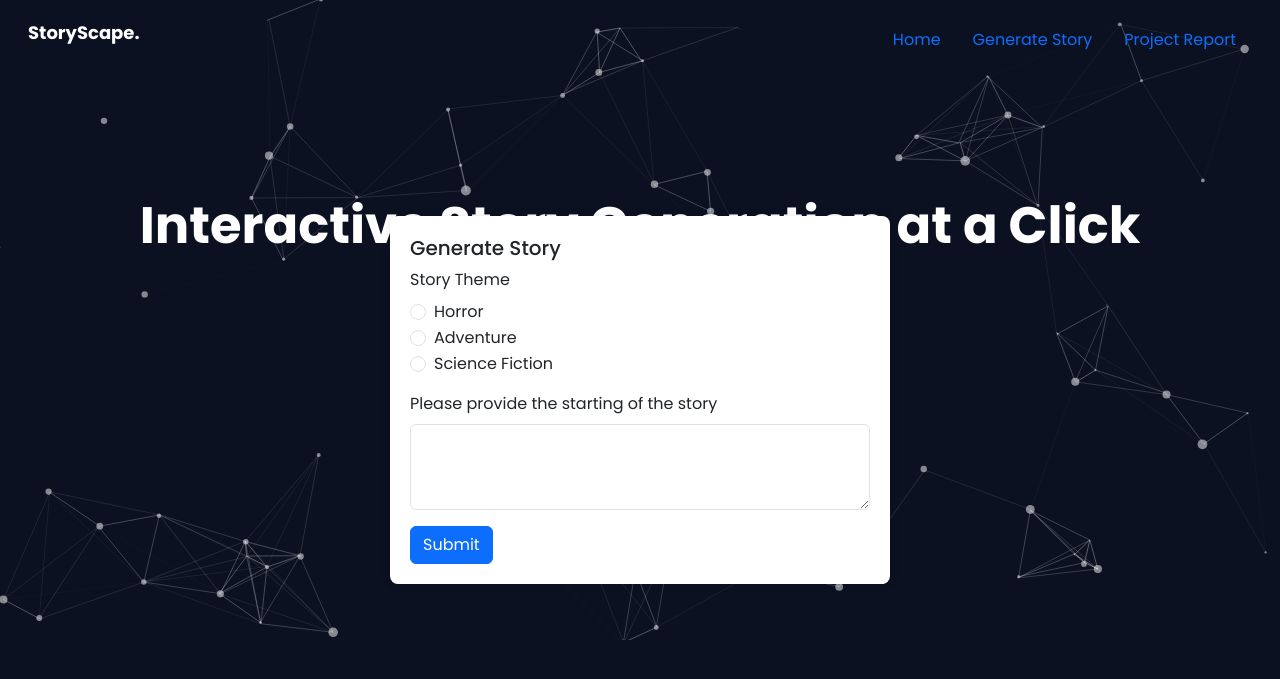
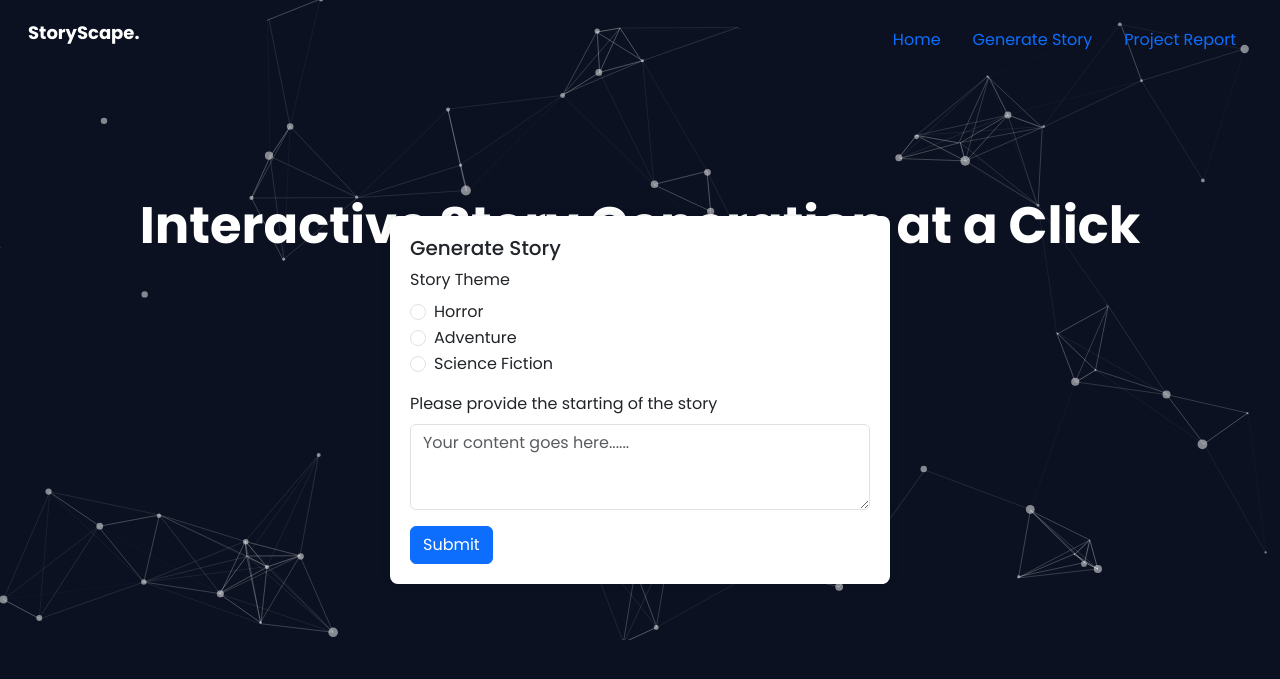
Before and after one commit to dwivediishivam/storyscape, a Flask app: page / in a window 1280 px wide, after a click on "Generate Story". Shown: the top 679 px of the page. Run offline with Flask 3, Linux system fonts and the light colour scheme.

Commit message:
Yout content goes here update

```diff
--- a/templates/index.html
+++ b/templates/index.html
@@ -68,7 +68,7 @@
               </div>
               <div class="mb-3">
                 <label for="storyStart" class="form-label">Please provide the starting of the story</label>
-                <textarea class="form-control" id="storyStart" rows="3"></textarea>
+                <textarea class="form-control" id="storyStart" rows="3" placeholder="Your content goes here......"></textarea>
               </div>
               <button type="button" class="btn btn-primary" id="saveButton">Submit</button>
             </form>
```
